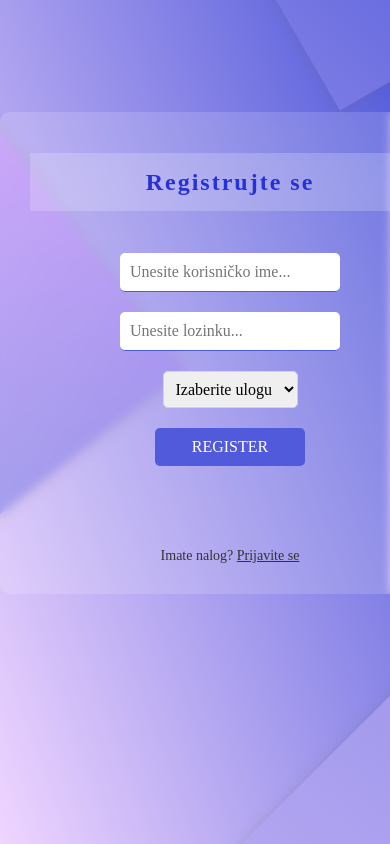
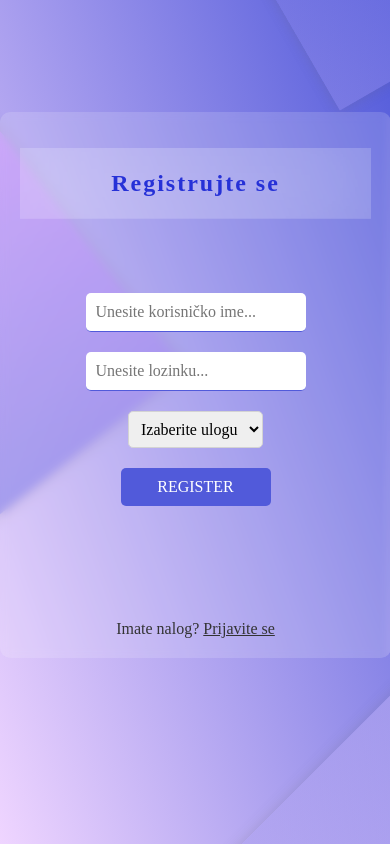
Before and after one commit to svjetlanatodoric/Lager, a PHP site: page /register/register.php in a window 390 px wide; the page is wider, and only the part inside the window is pictured. Run offline with PHP 8.4, Linux system fonts and the light colour scheme; data comes from the database, SQL or seed files in the repository; some web fonts are replaced.

Commit message:
added media query for registration form

```diff
--- a/css/register-form.css
+++ b/css/register-form.css
@@ -1,6 +1,11 @@
 * {
   margin: 0;
   padding: 0;
+}
+
+@font-face {
+  font-family: Sora;
+  src: url(../fonts/Sora/Sora-Regular.ttf) format("truetype");
   }
 
 @font-face {
@@ -150,3 +155,27 @@ form div#registrujte-se {
   select{
     width:100%
   }
+
+  /* Media queries for different screen sizes */
+@media screen and (max-width: 768px) {
+  #register-form {
+    width: 60%;
+  }
+  #register-form p,
+  #register-form a{
+    font-size:15px;
+  }
+  }
+
+  @media screen and (max-width: 480px) {
+  #register-form {
+    width: 90%;
+    height: 60%;
+
+    padding: 20px;
+  }
+  #register-form p,
+  #register-form a{
+    font-size:16px;
+  }
+  }
```
Lines whose indentation alone changed are shown as unchanged.
